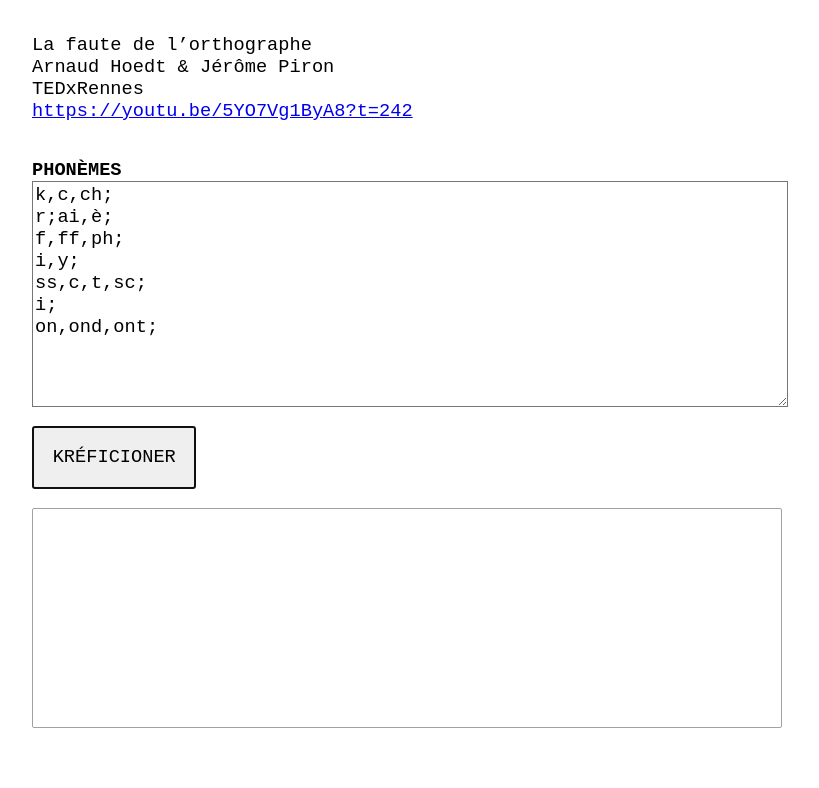
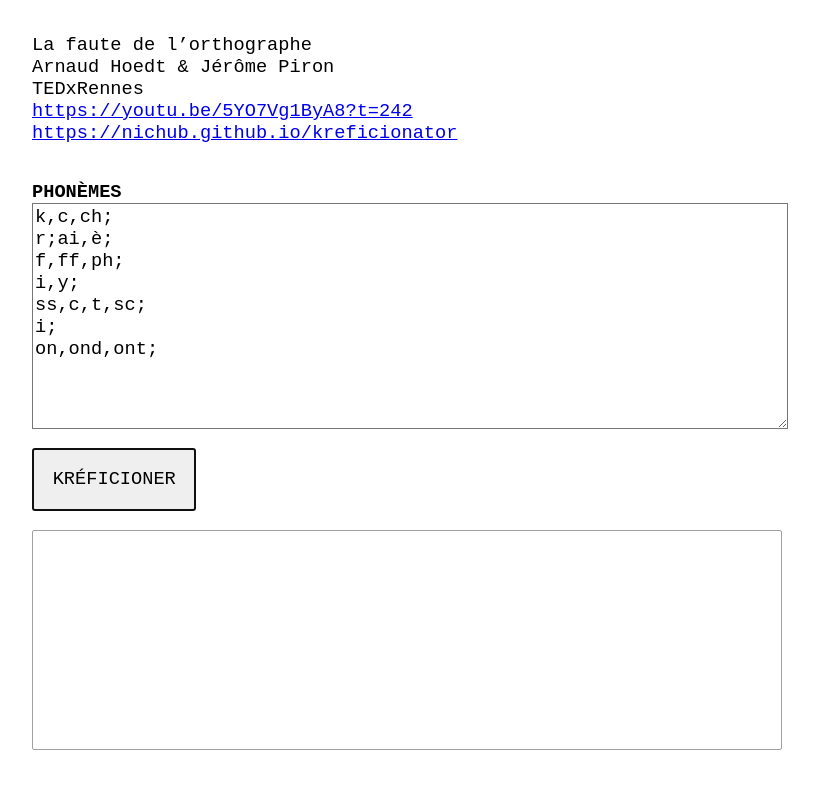
Before and after one commit to NicHub/kreficionator, a plain HTML site: page index.html in a window 1280 px wide. Shown: the part 104-892 px from the top of the page, without its empty margins (233-1052 px from the left). Drawn offline with Linux system fonts and the light colour scheme.

Commit message:
URL nichub

```diff
--- a/index.html
+++ b/index.html
@@ -83,6 +83,7 @@ La faute de l’orthographe
 Arnaud Hoedt & Jérôme Piron
 TEDxRennes
 <a href="https://youtu.be/5YO7Vg1ByA8?t=242" target="_blank">https://youtu.be/5YO7Vg1ByA8?t=242</a>
+<a href="https://nichub.github.io/kreficionator" target="_blank">https://nichub.github.io/kreficionator</a>
 </pre>
 
 
```
